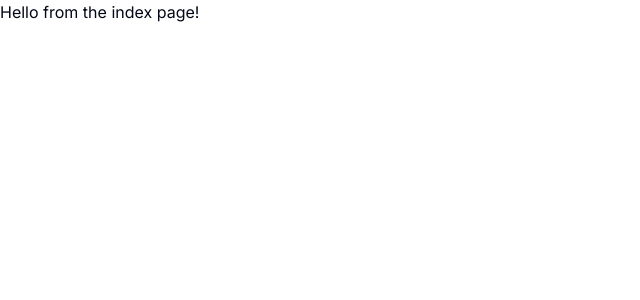
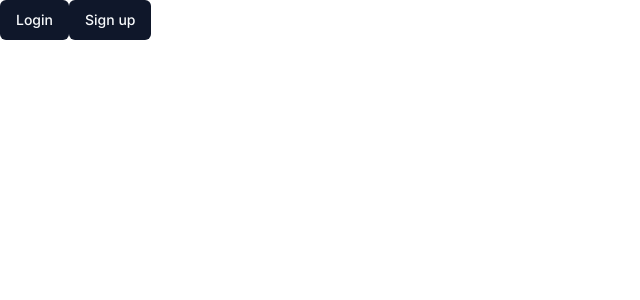
Before and after one commit to erfanheshmati/next-shop-shoe, a Next.js app: page / in a window 1280 px wide. Shown: the top 300 px of the page, without its empty margins (0-640 px from the left). Built offline with nearby package versions, Linux system fonts and the light colour scheme.

Commit message:
Authentication with Kinde-Auth

```diff
--- /dev/null
+++ b/app/api/auth/[kindeAuth]/route.ts
@@ -0,0 +1,2 @@
+import {handleAuth} from "@kinde-oss/kinde-auth-nextjs/server";
+export const GET = handleAuth();
--- a/app/dashboard/layout.tsx
+++ b/app/dashboard/layout.tsx
@@ -11,10 +11,28 @@
   DropdownMenuSeparator,
   DropdownMenuTrigger,
 } from "@/components/ui/dropdown-menu";
+import { getKindeServerSession } from "@kinde-oss/kinde-auth-nextjs/server";
+import { redirect } from "next/navigation";
+import {
+  RegisterLink,
+  LoginLink,
+  LogoutLink,
+} from "@kinde-oss/kinde-auth-nextjs/components";
 
-export default function DashboardLayout({ children }: { children: ReactNode }) {
+export default async function DashboardLayout({
+  children,
+}: {
+  children: ReactNode;
+}) {
+  const { getUser } = getKindeServerSession();
+  const user = await getUser();
+
+  if (!user || user.email !== "heshmati74@gmail.com") {
+    return redirect("/");
+  }
+
   return (
-    <div className="flex w-full flex-col max-w-7xl mx-auto px-4 sm:px-6 lg:px-8">
+    <div className="flex w-full flex-col 2xl:max-w-[1440px] mx-auto px-4 sm:px-6 lg:px-8">
       <header className="sticky top-0 flex h-16 items-center justify-between gap-4 border-b bg-white">
         <nav className="hidden font-medium md:flex md:flex-row md:items-center md:gap-5 md:text-sm lg:gap-6">
           <DashboardNavigation />
@@ -46,7 +64,9 @@
           <DropdownMenuContent align="end">
             <DropdownMenuLabel>My Account</DropdownMenuLabel>
             <DropdownMenuSeparator />
-            <DropdownMenuItem>Logout</DropdownMenuItem>
+            <DropdownMenuItem asChild>
+              <LogoutLink className="cursor-pointer">Logout</LogoutLink>
+            </DropdownMenuItem>
           </DropdownMenuContent>
         </DropdownMenu>
       </header>
--- a/app/page.tsx
+++ b/app/page.tsx
@@ -1,7 +1,18 @@
+import { Button } from "@/components/ui/button";
+import {
+  RegisterLink,
+  LoginLink,
+} from "@kinde-oss/kinde-auth-nextjs/components";
+
 export default function Home() {
   return (
     <div>
-      <h1>Hello from the index page!</h1>
+      <Button asChild>
+        <LoginLink>Login</LoginLink>
+      </Button>
+      <Button asChild>
+        <RegisterLink>Sign up</RegisterLink>
+      </Button>
     </div>
   );
 }
--- a/package.json
+++ b/package.json
@@ -9,6 +9,7 @@
     "lint": "next lint"
   },
   "dependencies": {
+    "@kinde-oss/kinde-auth-nextjs": "^2.3.6",
     "@radix-ui/react-avatar": "^1.1.0",
     "@radix-ui/react-dialog": "^1.1.1",
     "@radix-ui/react-dropdown-menu": "^2.1.1",
```
Also changed, not shown: 1 other file (tests, documents, lock files or other folders).
